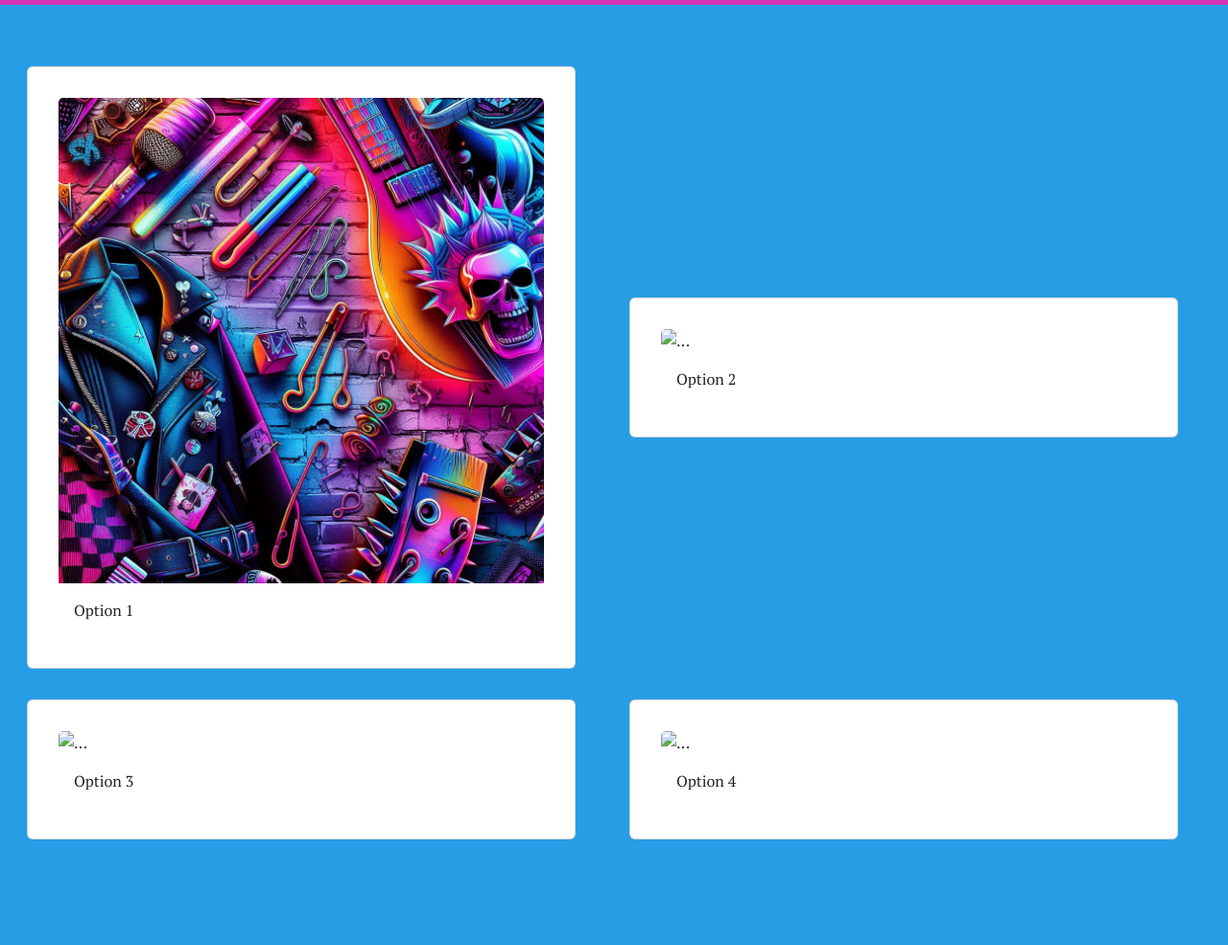
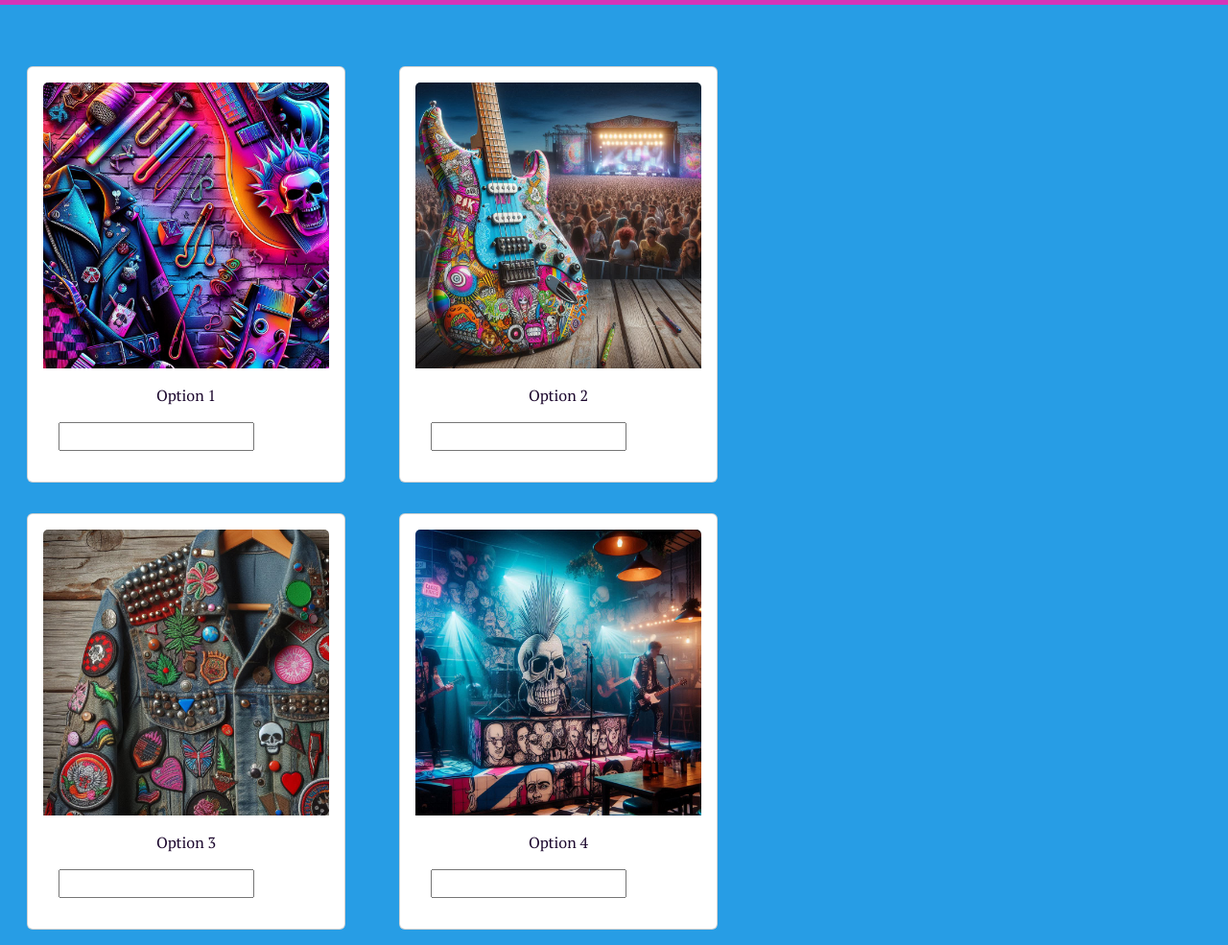
Before and after one commit to 14sammie41/punk-match, a plain HTML site: page index.html in a window 1280 px wide. Shown: the part 51-1036 px from the top of the page at 96% size. Before the commit the page ends 942 px from the top, so only its background shows below. Drawn offline with nearby package versions, Linux system fonts and the light colour scheme; a web font is replaced by a local one.

Commit message:
Added the basic text input boxes to the cards ready for JavaScript

```diff
--- a/assets/css/style.css
+++ b/assets/css/style.css
@@ -11,7 +11,7 @@
     /* --secondary-highlight-color: #ca2227; don't know if needed yet - it's red */
 }
 
-/* background image styles for the body */
+/* Global styles */
 body {
     background-color: var(--highlight-color);
 }
@@ -22,7 +22,7 @@ body {
     font-family: var(--primary-font) !important;
 }
 .card {
-    padding: 2rem;
+    padding: 1rem;
     margin: 1rem;
     font-family: var(--primary-font) !important;
 }
@@ -32,4 +32,16 @@ body {
     justify-content: center;
     align-items: center;
     flex-wrap: wrap;
+    max-width: 800px;
 }
+
+.card img {
+    max-width: 100%;
+    height: auto;
+    object-fit: cover;
+}
+
+.card-text {
+    color: var(--text-color) !important;
+    text-align: center;
+}
--- a/index.html
+++ b/index.html
@@ -56,42 +56,63 @@
         </div>
       </div>
     </nav>
-
+    <section>
       <!-- Cards to interact with through JavaScript -->
       <div class="card-box row container-fluid mt-5">
         <div class="col-6">
           <div class="card">
-          <img src="assets/images/milestone-1-background.jpeg" class="card-img-top" alt="..." />
+            <img
+              src="assets/images/punk-match.jpeg"
+              class="card-img-top"
+              alt="A themed image of different punk items with a neon lit background."
+            />
             <div class="card-body">
               <p class="card-text">Option 1</p>
+              <input type="text" class="option-1" />
             </div>
           </div>
         </div>
         <div class="col-6">
           <div class="card">
-          <img src="..." class="card-img-top" alt="..." />
+            <img
+              src="assets/images/punk-guitar.jpeg"
+              class="card-img-top"
+              alt="A punk designed guitar with a festival croud in the background."
+            />
             <div class="card-body">
               <p class="card-text">Option 2</p>
+              <input type="text" class="option-2" />
             </div>
           </div>
         </div>
         <div class="col-6">
           <div class="card">
-          <img src="..." class="card-img-top" alt="..." />
+            <img
+              src="assets/images/patch-jacket.jpeg"
+              class="card-img-top"
+              alt="A denim jacket with patches and studs."
+            />
             <div class="card-body">
               <p class="card-text">Option 3</p>
+              <input type="text" class="option-3" />
             </div>
           </div>
         </div>
         <div class="col-6">
           <div class="card">
-          <img src="..." class="card-img-top" alt="..." />
+            <img
+              src="assets/images/punk-bar.jpeg"
+              class="card-img-top"
+              alt="A punk themed bar with a live band playing."
+            />
             <div class="card-body">
               <p class="card-text">Option 4</p>
+              <input type="text" class="option-4" />
             </div>
           </div>
         </div>
       </div>
+    </section>
 
     <!-- Link to Bootstrap for JS -->
     <script
```
Also changed, not shown: README.md, assets/images/patch-jacket.jpeg (added), assets/images/punk-bar.jpeg (added), assets/images/punk-guitar.jpeg (added), assets/images/punk-match.jpeg (renamed from assets/images/milestone-1-background.jpeg). Lines whose indentation alone changed are shown as unchanged.
